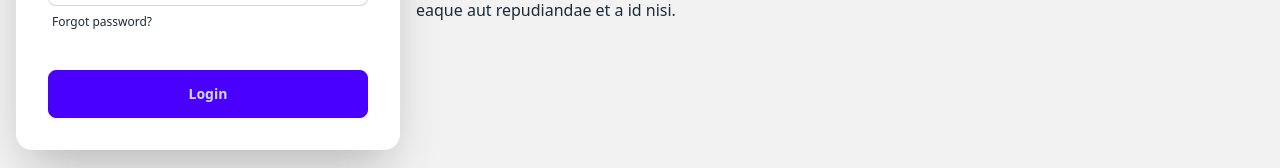
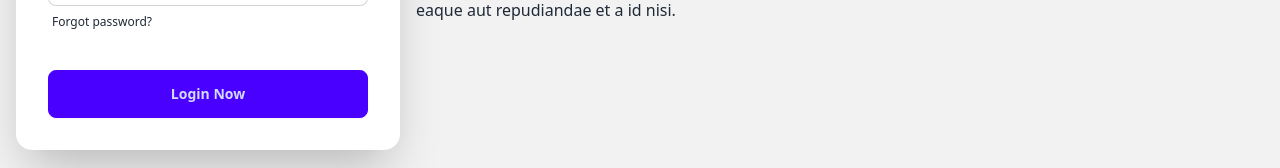
Before and after one commit to Adilalahee/Tutor_Booking_Client, a React (Vite) app: page /register in a window 1280 px wide. Shown: the part 494-662 px from the top of the page. Built offline with nearby package versions, Linux system fonts and the light colour scheme; no server answers.

Commit message:
login added

```diff
--- a/src/Authentication/Register.jsx
+++ b/src/Authentication/Register.jsx
@@ -30,7 +30,7 @@
           </label>
         </div>
         <div className="form-control mt-6">
-          <button className="btn btn-primary">Login</button>
+          <button className="btn btn-primary">Login Now</button>
         </div>
       </form>
     </div>
```
